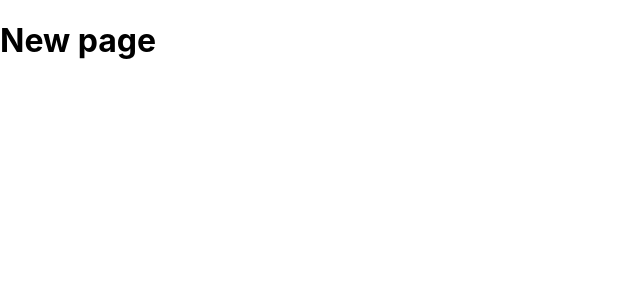
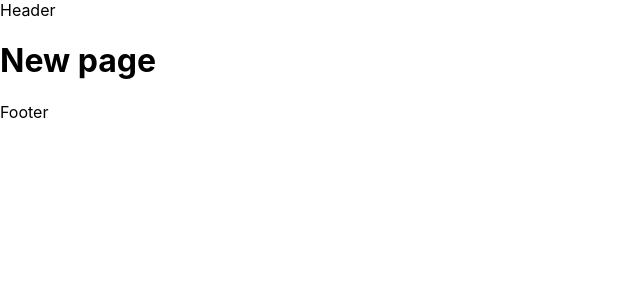
Before and after one commit to blossom-babs/trant-2.0, a Next.js app: page / in a window 1280 px wide. Shown: the top 300 px of the page, without its empty margins (0-640 px from the left). Built offline with nearby package versions, Linux system fonts and the light colour scheme.

Commit message:
create layout (header and footer)

```diff
--- /dev/null
+++ b/components/Footer.tsx
@@ -0,0 +1,9 @@
+import React from 'react'
+
+const Footer = () => {
+  return (
+    <div>Footer</div>
+  )
+}
+
+export default Footer
--- /dev/null
+++ b/components/Header.tsx
@@ -0,0 +1,9 @@
+import React from 'react'
+
+const Header = () => {
+  return (
+    <div>Header</div>
+  )
+}
+
+export default Header
--- a/pages/_app.tsx
+++ b/pages/_app.tsx
@@ -1,8 +1,14 @@
 import '../styles/globals.css'
 import type { AppProps } from 'next/app'
+import Header from '../components/Header'
+import Footer from '../components/Footer'
 
 function MyApp({ Component, pageProps }: AppProps) {
-  return <Component {...pageProps} />
+  return <>
+  <Header/>
+  <Component {...pageProps} />
+  <Footer/>
+  </>
 }
 
 export default MyApp
```
